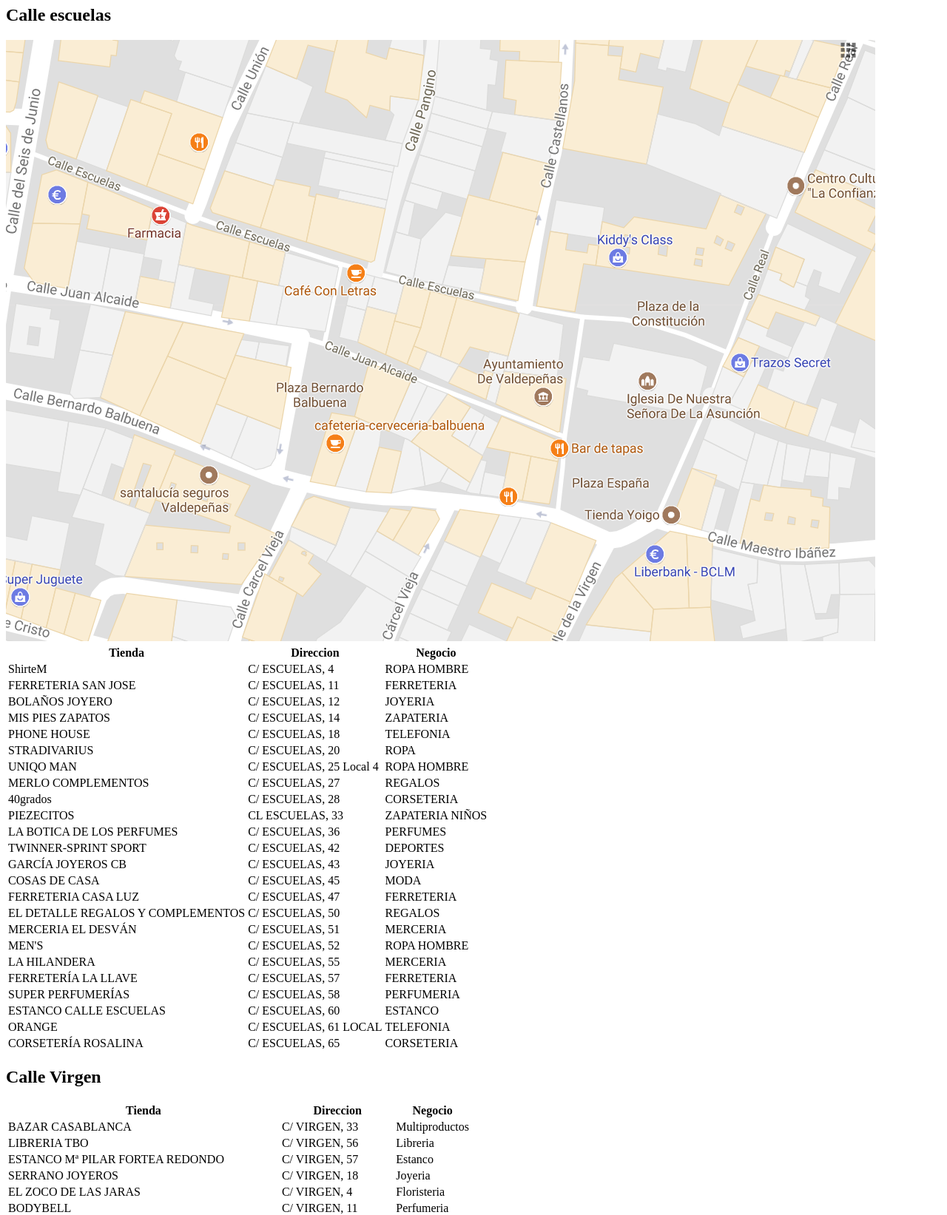
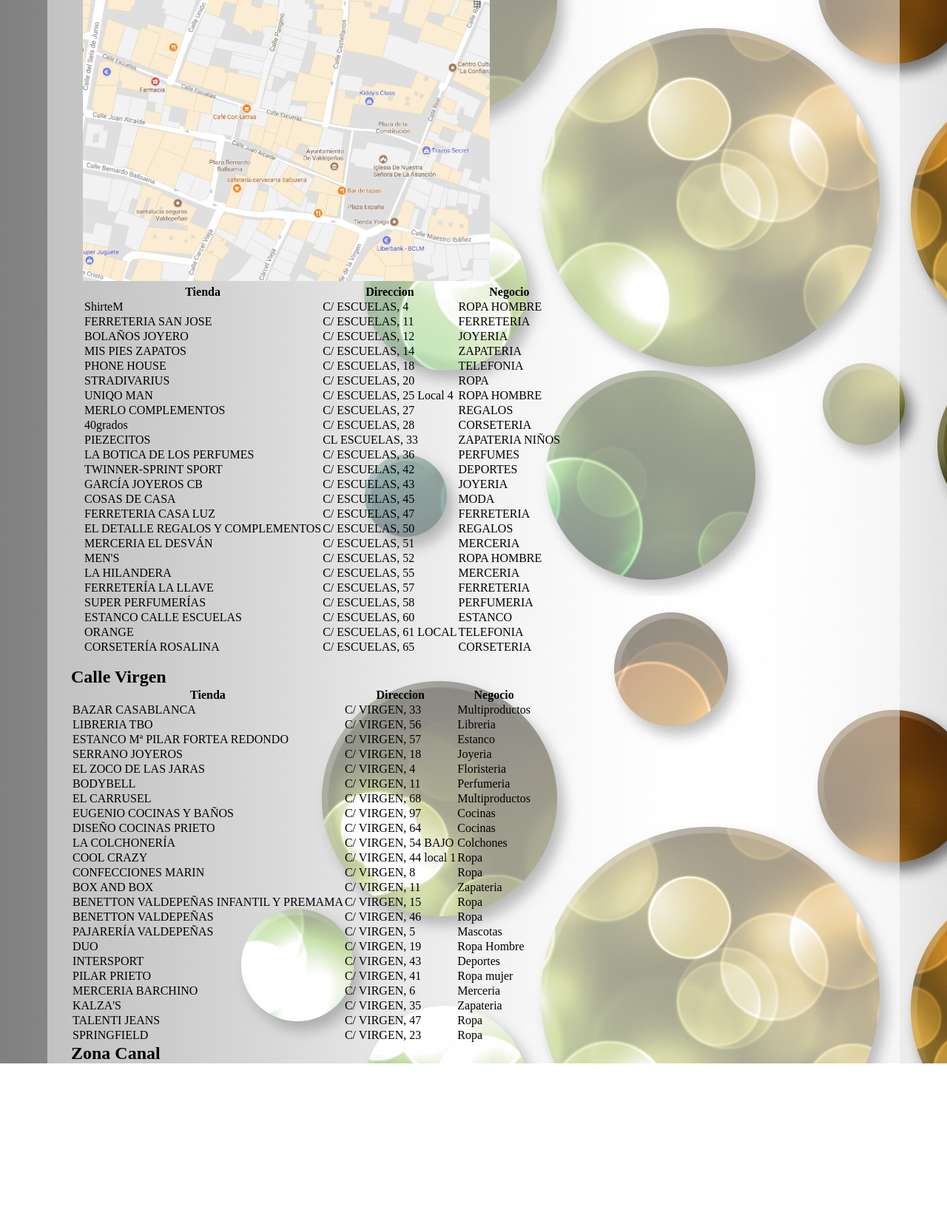
Before and after one commit to pwvaldeweb/pagina_valdep, a plain HTML site: page mapa.html in a window 1280 px wide. Shown: the part 274-1917 px from the top of the page at 74% size. After the commit the page ends 1712 px from the top, so only its background shows below. Drawn offline with Linux system fonts and the light colour scheme.

Commit message:
cambios mapa

```diff
--- a/mapa.html
+++ b/mapa.html
@@ -15,7 +15,7 @@
         <div class="container">
         <h2>Calle escuelas</h2>
         <div class="escuelas">
-            <img src="imagenes/mapa_escuelas.png">
+            <img width=550px src="imagenes/mapa_escuelas.png">
     <table>
         <tr>
             <th>Tienda</th>
--- a/style.css
+++ b/style.css
@@ -1,3 +1,12 @@
+*{
+    padding: 0;
+    box-sizing: border-box;
+    margin: 0;
+}
+@font-face{
+    font-family:"antigua";
+    src: url("Pacifico-Regular.ttf");
+}
 body{
    background: url("imagenes/fotos/wallhaven-496446.jpg");
     margin-left : auto;
@@ -30,16 +39,34 @@
     padding: 10px;
     border: solid;
     text-align: center;
-    background-color: white;
-    background-image: url(imagenes/fotos/escuelas.jpg);
+    background-color: rgba(255,2,211,0.3) ;
     display: inline-block;
     font-weight: bold;
     /*font-size: larger;*/
     text-decoration: black;
 }
+a{
+    color: black;
+    text-decoration: none;
+    font-size: 1.5em;
+}
+.marco:hover{
+    color: blue;
+    background-color: darkmagenta;
+}
+a:hover{
+    color: white;
+}
 ol{
     text-decoration-color: black;
     text-align: center;
+
+}
+.f_portada{
+    width: 30%;
+    display: inline-block;
+    vertical-align: middle;
+    padding: 1em;
 
 }
 .marco2{
@@ -55,6 +82,21 @@
 .texto{
     text-align: justify;
     clear:left;
-
+}
+.titulo{
+   font-family: "antigua";
+    font-size: 1.5em;
+    color: darkorchid;
+    text-shadow: 2px 2px 0.5px black;
+}
+article{
+    font-family: "antigua";
+    text-align: justify;
+}
+.caminero{
+    padding: 10px;
+    display: inline-block;
+    position:relative;
+    text-align: center;
 
 }
--- a/style_mapa.css
+++ b/style_mapa.css
@@ -0,0 +1,34 @@
+*{
+    padding: 0;
+    box-sizing: border-box;
+    margin: 0;
+}
+@font-face{
+    font-family:"antigua";
+    src: url("Pacifico-Regular.ttf");
+}
+body{
+   background: url("imagenes/fotos/wallhaven-496446.jpg");
+    margin-left : auto;
+    margin-right : auto;
+    width: 90%;
+    max-width: 1200px;
+}
+.container{
+    background-color: rgba(255,255,255,0.5);
+    padding-right: 0em;
+    padding-left: 2em;
+
+}
+h1{
+    color:blueviolet;
+    text-align: center;
+    text-shadow: 2px 2px 2px
+}
+.escuelas{
+
+    max-width:  width: 49%;
+    display: inline-block;
+    vertical-align: middle;
+    padding: 1em;
+}
```
Also changed, not shown: historia.html (+8 -3 lines).
